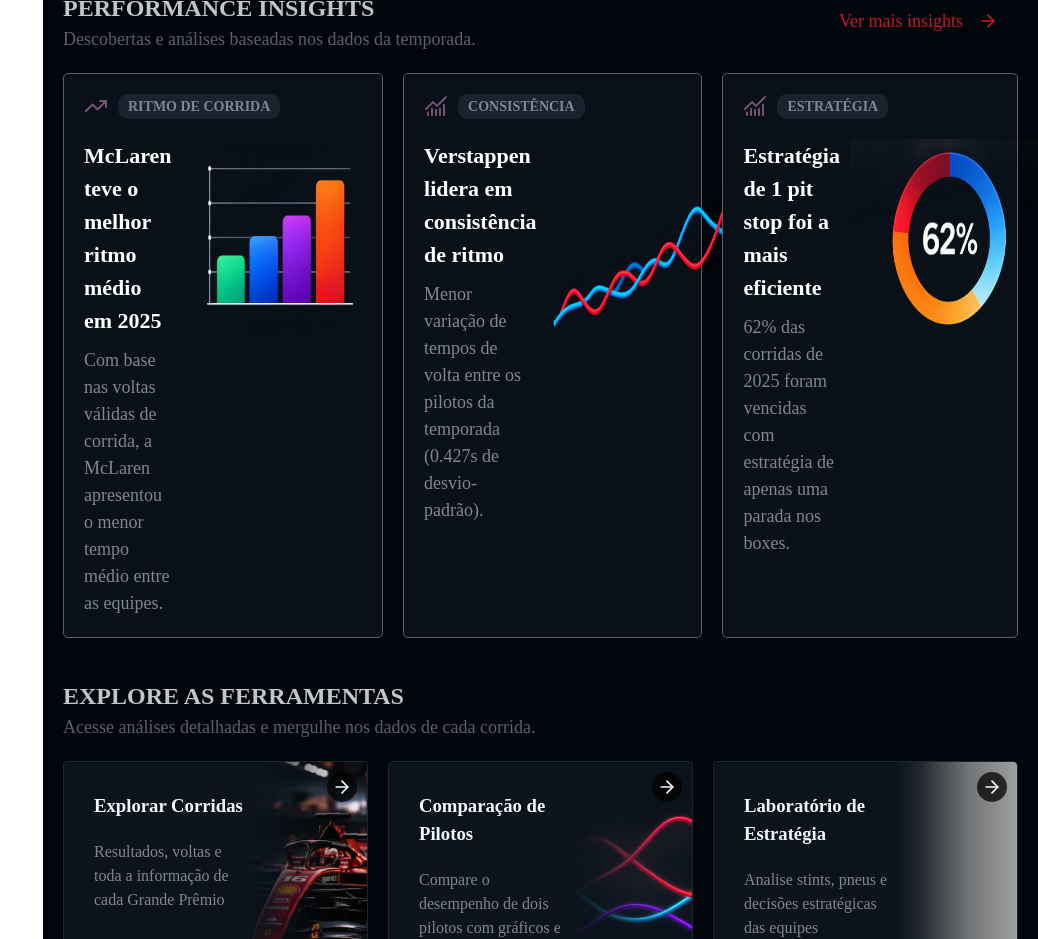
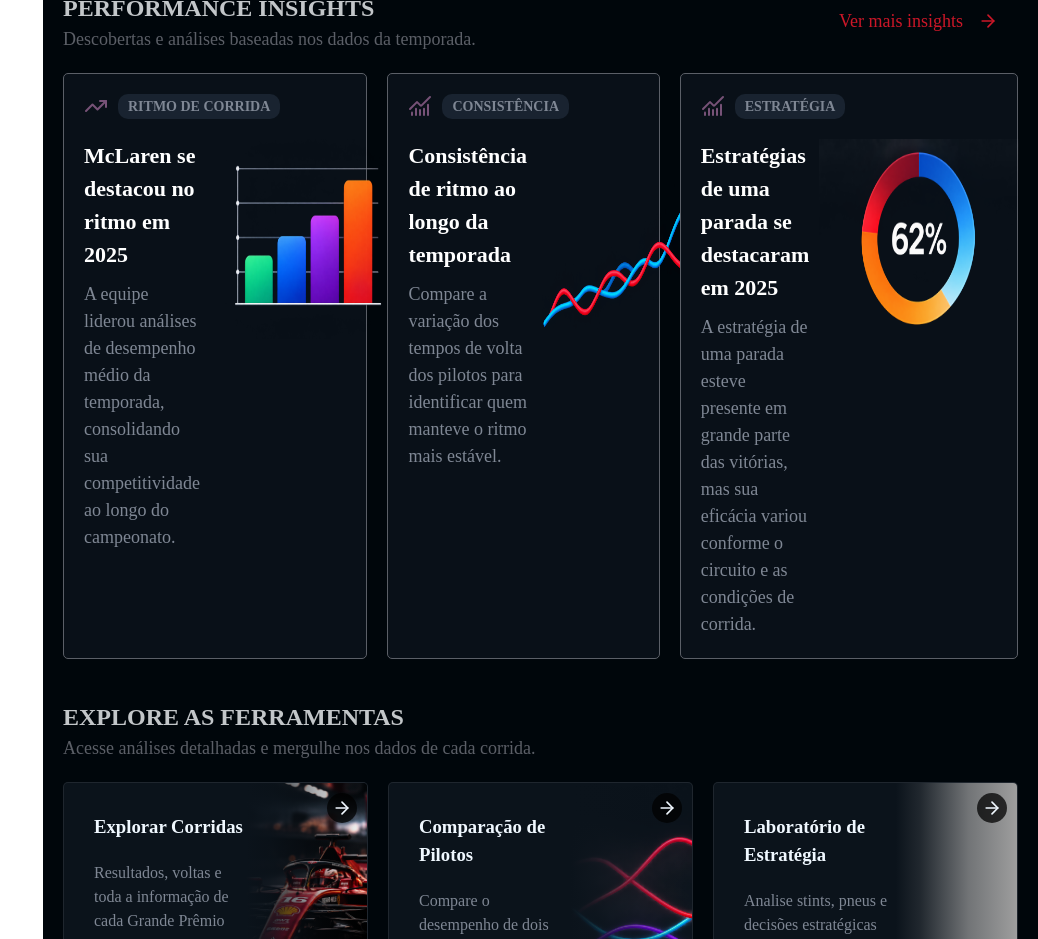
Before and after one commit to Samuelftc/F1Inteligencia, a React (Vite) app: page / in a window 1280 px wide. Shown: the part 2120-3059 px from the top of the page, without its empty margins (242-1280 px from the left). Built offline with nearby package versions, Linux system fonts and the light colour scheme; grey boxes are pictures that could not be loaded.

Commit message:
fix: corrige informações da temporada 2025

```diff
--- a/src/components/sectionsHome/Insights.tsx
+++ b/src/components/sectionsHome/Insights.tsx
@@ -59,8 +59,8 @@ export default function Insights() {
                     </div>
                     <div className="mainCardPerformance">
                         <div className="textoCardPerformance">
-                            <h3>McLaren teve o melhor ritmo médio em 2025</h3>
-                            <p>Com base nas voltas válidas de corrida, a McLaren apresentou o menor tempo médio entre as equipes.</p>
+                            <h3>McLaren se destacou no ritmo em 2025</h3>
+                            <p>A equipe liderou análises de desempenho médio da temporada, consolidando sua competitividade ao longo do campeonato.</p>
                         </div>
                         <img src="/assets/images/estastisticas/graficoBarrasHome.png" alt="" loading="lazy" />
                     </div>
@@ -74,8 +74,8 @@ export default function Insights() {
                     </div>
                     <div className="mainCardPerformance">
                         <div className="textoCardPerformance">
-                            <h3>Verstappen lidera em consistência de ritmo</h3>
-                            <p>Menor variação de tempos de volta entre os pilotos da temporada (0.427s de desvio-padrão).</p>
+                            <h3>Consistência de ritmo ao longo da temporada</h3>
+                            <p>Compare a variação dos tempos de volta dos pilotos para identificar quem manteve o ritmo mais estável.</p>
                         </div>
                         <img src="/assets/images/estastisticas/graficoLinhasHome.png" alt="" loading="lazy" />
                     </div>
@@ -89,8 +89,8 @@ export default function Insights() {
                     </div>
                     <div className="mainCardPerformance">
                         <div className="textoCardPerformance">
-                            <h3>Estratégia de 1 pit stop foi a mais eficiente</h3>
-                            <p>62% das corridas de 2025 foram vencidas com estratégia de apenas uma parada nos boxes.</p>
+                            <h3>Estratégias de uma parada se destacaram em 2025</h3>
+                            <p>A estratégia de uma parada esteve presente em grande parte das vitórias, mas sua eficácia variou conforme o circuito e as condições de corrida.</p>
                         </div>
                         <img src="/assets/images/estastisticas/graficoPizzaHome.png" alt="" loading="lazy" />
                     </div>
```
